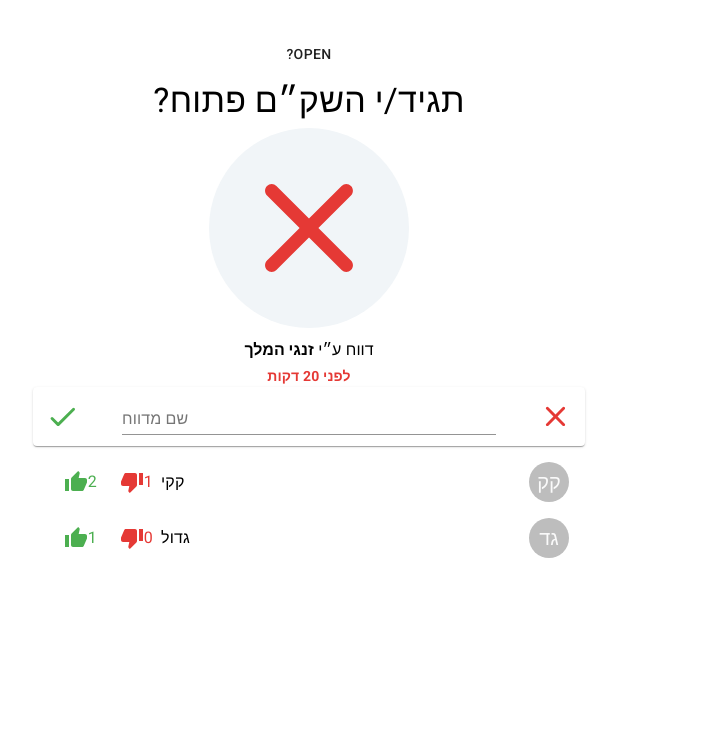
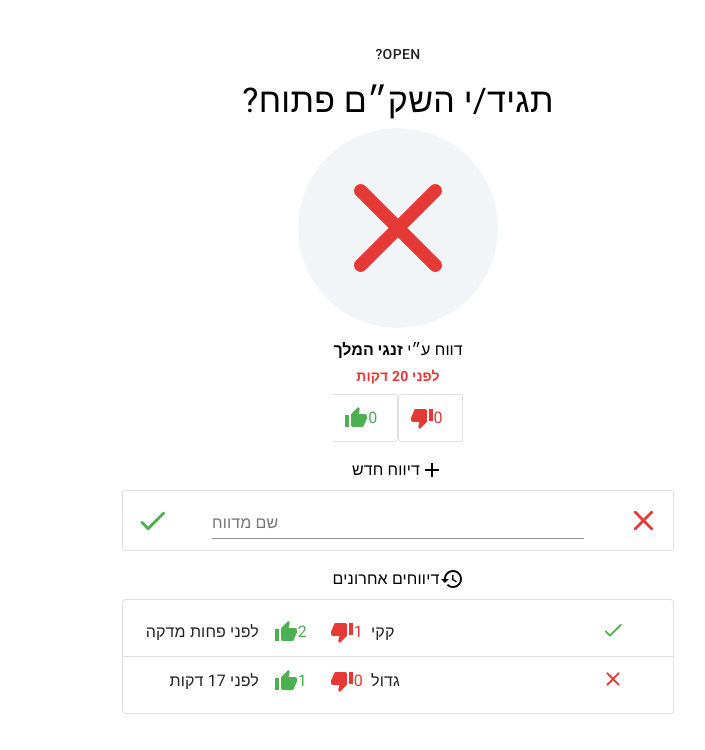
Before and after one commit to gioragutt/is-shekem-online-clone, a React (Create React App) app in the folder client/: page / in a window 1280 px wide. Shown: the top 750 px of the page, without its empty margins (562-1267 px from the left). Built offline with nearby package versions, Linux system fonts and the light colour scheme; what jss-rtl would draw is missing.

Commit message:
Sort of finish gui

```diff
--- a/client/package.json
+++ b/client/package.json
@@ -5,6 +5,7 @@
   "dependencies": {
     "@material-ui/core": "^4.11.0",
     "@material-ui/icons": "^4.9.1",
+    "@material-ui/lab": "^4.0.0-alpha.56",
     "@testing-library/jest-dom": "^4.2.4",
     "@testing-library/react": "^9.3.2",
     "@testing-library/user-event": "^7.1.2",
@@ -12,6 +13,7 @@
     "@types/node": "^12.0.0",
     "@types/react": "^16.9.0",
     "@types/react-dom": "^16.9.0",
+    "date-fns": "^2.16.1",
     "jss-rtl": "^0.3.0",
     "react": "^16.13.1",
     "react-dom": "^16.13.1",
--- a/client/src/components/ReportForm.tsx
+++ b/client/src/components/ReportForm.tsx
@@ -1,7 +1,9 @@
-import { Card, IconButton, makeStyles, TextField } from '@material-ui/core';
+import { IconButton, makeStyles, TextField, Paper, Box } from '@material-ui/core';
 import React from 'react';
 import { ClosedIcon, OpenIcon } from './StatusIcon';
 import { Tooltip } from '@material-ui/core';
+import AddIcon from '@material-ui/icons/Add';
+import { SectionTitle } from './SectionTitle';
 
 const useStyles = makeStyles({
   form: {
@@ -18,8 +20,11 @@ const useStyles = makeStyles({
 
 export function ReportForm() {
   const classes = useStyles();
+
   return (
-    <Card>
+    <Box>
+      <SectionTitle title="דיווח חדש" icon={<AddIcon />} />
+      <Paper variant="outlined">
         <form className={classes.form} autoComplete="off">
           <Tooltip title="דווח סגור" placement="top">
             <IconButton type="submit">
@@ -37,6 +42,7 @@ export function ReportForm() {
             </IconButton>
           </Tooltip>
         </form>
-    </Card>
+      </Paper>
+    </Box>
   );
 }
--- a/client/src/components/ReportsHistory.tsx
+++ b/client/src/components/ReportsHistory.tsx
@@ -1,22 +1,28 @@
-import React from 'react';
 import {
+  Divider,
   List,
   ListItem,
+  ListItemAvatar,
+  ListItemIcon,
   ListItemText,
-  ListItemAvatar,
-  Avatar,
-  ListItemIcon,
-  makeStyles,
+  Paper,
   Typography,
+  makeStyles
 } from '@material-ui/core';
-import ThumbUpIcon from '@material-ui/icons/ThumbUp';
-import ThumbDownIcon from '@material-ui/icons/ThumbDown';
+import HistoryIcon from '@material-ui/icons/History';
+import { formatDistanceToNow } from 'date-fns';
+import { he } from 'date-fns/locale';
+import React from 'react';
+import { SectionTitle } from './SectionTitle';
+import { StatusIcon } from './StatusIcon';
+import { VoteValue } from './VoteValue';
 
 interface ReportItemData {
   reporter: string;
   open: boolean;
   upvotes: number;
   downvotes: number;
+  timestamp: Date;
 }
 
 const data: ReportItemData[] = [
@@ -25,52 +31,60 @@ const data: ReportItemData[] = [
     open: true,
     downvotes: 1,
     upvotes: 2,
+    timestamp: new Date(),
   },
   {
     reporter: 'גדול',
     open: false,
     downvotes: 0,
     upvotes: 1,
+    timestamp: new Date(Date.now() - 1_000_000),
   },
 ];
 
-const useReportItemStyle = makeStyles({
-  voteText: {
-    marginRight: 8,
+const useReportItemStyles = makeStyles({
+  timeAgo: {
+    minWidth: '120px',
+    textAlign: 'right'
   }
 })
 
-function ReportItem({ reporter, downvotes, upvotes }: ReportItemData) {
-  const classes = useReportItemStyle();
+function ReportItem({ open, reporter, downvotes, upvotes, timestamp }: ReportItemData) {
+  const classes = useReportItemStyles();
   return (
     <ListItem>
       <ListItemAvatar>
-        <Avatar>{reporter.substring(0, 2)}</Avatar>
+        <StatusIcon open={open} />
       </ListItemAvatar>
       <ListItemText>{reporter}</ListItemText>
 
       <ListItemIcon>
-        <Typography color="error" className={classes.voteText}>
-          {downvotes}
-        </Typography>
-        <ThumbDownIcon color="error" />
+        <VoteValue vote={false} value={downvotes} />
       </ListItemIcon>
       <ListItemIcon>
-        <Typography color="primary" className={classes.voteText}>
-          {upvotes}
-        </Typography>
-        <ThumbUpIcon color="primary" />
+        <VoteValue vote={true} value={upvotes} />
       </ListItemIcon>
+      <Typography className={classes.timeAgo}>
+        {formatDistanceToNow(timestamp, { locale: he, addSuffix: true })}
+      </Typography>
     </ListItem>
   );
 }
 
 export function ReportsHistory() {
   return (
-    <List>
-      {data.map((item) => (
-        <ReportItem {...item} />
-      ))}
-    </List>
+    <>
+      <SectionTitle title="דיווחים אחרונים" icon={<HistoryIcon />} />
+      <Paper variant="outlined">
+        <List>
+          {data.map((item, index) => (
+            <>
+              {index === 0 ? null : <Divider />}
+              <ReportItem key={`${item.reporter}-${item.timestamp.getTime()}`} {...item} />
+            </>
+          ))}
+        </List>
+      </Paper>
+    </>
   );
 }
--- /dev/null
+++ b/client/src/components/SectionTitle.tsx
@@ -0,0 +1,16 @@
+import React from 'react';
+import { Box, Typography } from '@material-ui/core';
+
+export interface SectionTitleProps {
+  title: string;
+  icon: React.ReactElement;
+}
+
+export function SectionTitle({title, icon}: SectionTitleProps) {
+  return (
+    <Box display="flex" justifyContent="center" alignContent="center" mt={2} mb={1}>
+      {icon}
+      <Typography align="center">{title}</Typography>
+    </Box>
+  );
+}
--- a/client/src/components/StatusBanner.tsx
+++ b/client/src/components/StatusBanner.tsx
@@ -1,6 +1,11 @@
 import { Container, makeStyles, Typography } from '@material-ui/core';
-import React from 'react';
+import React, { useReducer, useCallback } from 'react';
 import { StatusIcon } from './StatusIcon';
+import { ToggleButton, ToggleButtonGroup } from '@material-ui/lab';
+
+import ThumbUpIcon from '@material-ui/icons/ThumbUp';
+import ThumbDownIcon from '@material-ui/icons/ThumbDown';
+import { VoteValue } from './VoteValue';
 
 const useStyles = makeStyles((_theme) => ({
   statusBanner: {
@@ -24,7 +29,14 @@ export interface StatusBannerProps {
 
 export function StatusBanner({ open, lastReporter, lastReportTime }: StatusBannerProps) {
   const classes = useStyles();
+  const [vote, changeVote] = useReducer((currentVote: boolean | null, clicked: boolean) => {
+    if (currentVote === clicked) {
+      return null;
+    }
+    return clicked;
+  }, null);
 
+  const handleChangeVote = useCallback((_: any, value: boolean) => changeVote(value), [changeVote]);
 
   return (
     <Container className={`${classes.statusBanner}`}>
@@ -38,6 +50,21 @@ export function StatusBanner({ open, lastReporter, lastReportTime }: StatusBanne
           <b>{lastReportTime}</b>
         </Typography>
       </div>
+      <div>
+        <ToggleButtonGroup
+          value={vote}
+          exclusive
+          onChange={handleChangeVote}
+          aria-label="text alignment"
+        >
+          <ToggleButton value={false}>
+            <VoteValue vote={false} value={vote === false ? 1 : 0} />
+          </ToggleButton>
+          <ToggleButton value={true}>
+            <VoteValue vote={true} value={vote === true ? 1 : 0} />
+          </ToggleButton>
+        </ToggleButtonGroup>
+      </div>
     </Container>
   );
 }
--- /dev/null
+++ b/client/src/components/VoteValue.tsx
@@ -0,0 +1,37 @@
+import { makeStyles, Typography } from '@material-ui/core';
+import ThumbDownIcon from '@material-ui/icons/ThumbDown';
+import ThumbUpIcon from '@material-ui/icons/ThumbUp';
+import React from 'react';
+
+const useStyles = makeStyles({
+  value: {
+    marginRight: 8,
+  },
+});
+
+export interface VoteValueProps {
+  vote: boolean;
+  value: number;
+}
+
+export function VoteValue({ vote, value }: VoteValueProps) {
+  const classes = useStyles();
+  if (vote) {
+    return (
+      <>
+        <Typography color="primary" className={classes.value}>
+          {value}
+        </Typography>
+        <ThumbUpIcon color="primary" />
+      </>
+    );
+  }
+  return (
+    <>
+      <Typography color="error" className={classes.value}>
+        {value}
+      </Typography>
+      <ThumbDownIcon color="error" />
+    </>
+  );
+}
```
Also changed, not shown: 1 other file (tests, documents, lock files or other folders). Lines whose indentation alone changed are shown as unchanged.
